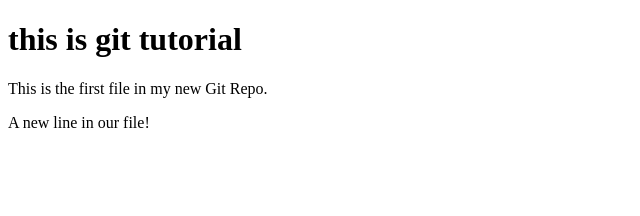
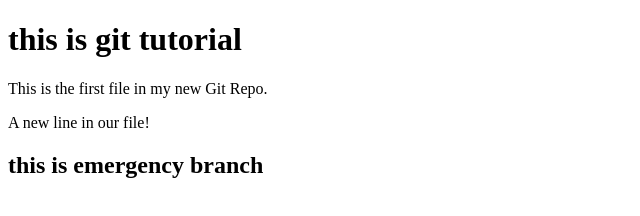
Before and after one commit to rt-Ravi/hello-world, a plain HTML site: page index.html in a window 1280 px wide. Shown: the whole page, without its empty margins (0-640 px from the left). Drawn offline with Linux system fonts and the light colour scheme.

Commit message:
add new line in index.html in emergency-fix branch

```diff
--- a/index.html
+++ b/index.html
@@ -13,6 +13,7 @@
     <h1>this is git tutorial</h1>
     <p>This is the first file in my new Git Repo.</p>
     <p>A new line in our file!</p>
+    <h2>this is emergency branch</h2>
 </body>
 
 </html>
```
